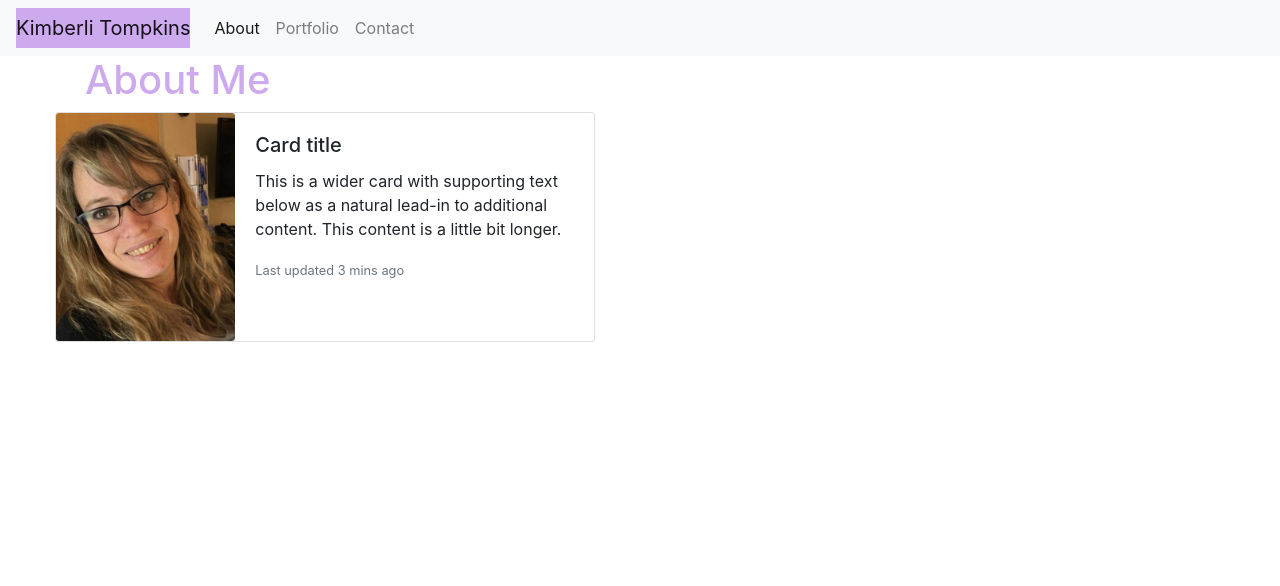
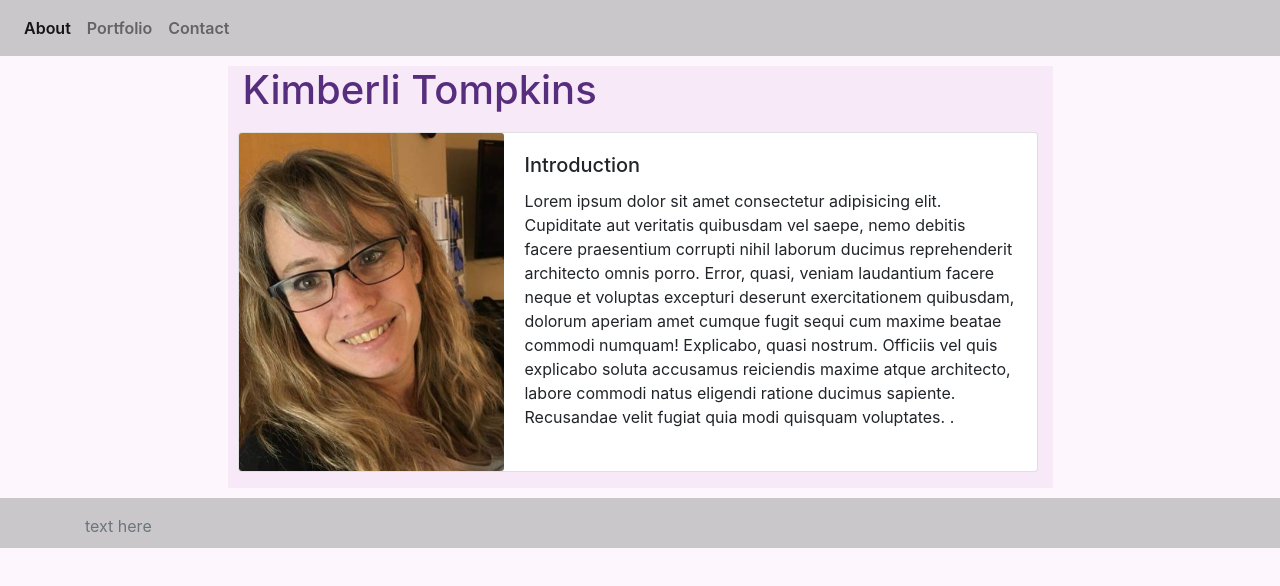
Before and after one commit to KimberliTompkins/Kimberli_Tompkins_Portfolio, a plain HTML site: page index.html in a window 1280 px wide. Drawn offline with nearby package versions, Linux system fonts and the light colour scheme.

Commit message:
added content to index.html and style.css

```diff
--- a/css/style.css
+++ b/css/style.css
@@ -0,0 +1,24 @@
+body{
+    background-color:rgb(253, 247, 253);
+
+}
+.ccontainer{
+
+    background-color:rgb(247, 233, 247);
+    margin-top: 10px;
+    margin-bottom: 10px;
+    max-width: 825px;
+}
+.cnavbar{
+    color: #ffffff;
+    font-weight: 600;
+    background-color:rgb(202, 199, 202);
+    }
+.headliner{
+    color: rgb(87, 46, 126);
+}
+
+.footer{
+    width:100px;
+    background-color:rgb(202, 199, 202);
+}
--- a/index.html
+++ b/index.html
@@ -4,12 +4,14 @@
     <meta charset="UTF-8">
     <meta name="viewport" content="width=device-width, initial-scale=1.0">
     <link rel="stylesheet" href="https://stackpath.bootstrapcdn.com/bootstrap/4.4.1/css/bootstrap.min.css" integrity="sha384-Vkoo8x4CGsO3+Hhxv8T/Q5PaXtkKtu6ug5TOeNV6gBiFeWPGFN9MuhOf23Q9Ifjh" crossorigin="anonymous">
+    <link rel="stylesheet" href="css/style.css">
     <title>Kimberli Tompkins Portfolio</title>
 </head>
 <body>
     <!-- Nav bar-->
-    <nav class="navbar navbar-expand-lg navbar-light bg-light" style="background-color:rgb(205, 170, 238);">
-        <a class="navbar-brand" href="#" style="background-color:rgb(205, 170, 238);">Kimberli Tompkins</a>
+
+    <nav class="navbar navbar-expand-lg navbar-light cnavbar" >
+
         <button class="navbar-toggler" type="button" data-toggle="collapse" data-target="#navbarText" aria-controls="navbarText" aria-expanded="false" aria-label="Toggle navigation" >
           <span class="navbar-toggler-icon"></span>
         </button>
@@ -30,31 +32,39 @@
       </nav>
       <!-- container starts here-->
 
-          <div class="container">
+          <div class="container ccontainer">
               <div class="row">
-                  <div class="col-md-12">
-                     <strong><h1 style="color: rgb(205, 170, 238);">About Me</h1></strong>
+                  <div class="col-md-12 headliner">
+                     <strong><h1>Kimberli Tompkins</h1></strong>
                   </div>
+              </div>
                   <section>
                     <div class="row">
-                        <div class="card mb-3" style="max-width: 540px;">
+                        <div class="card mb-3" style="max-width: 800px; margin: 10px;">
                             <div class="row no-gutters">
                               <div class="col-md-4">
                                 <img src="images/me_2.jpg" class="card-img" alt="...">
                               </div>
                               <div class="col-md-8">
                                 <div class="card-body">
-                                  <h5 class="card-title">Card title</h5>
-                                  <p class="card-text">This is a wider card with supporting text below as a natural lead-in to additional content. This content is a little bit longer.</p>
-                                  <p class="card-text"><small class="text-muted">Last updated 3 mins ago</small></p>
+                                  <h5 class="card-title">Introduction</h5>
+                                  <p class="card-text">Lorem ipsum dolor sit amet consectetur adipisicing elit. Cupiditate aut veritatis quibusdam vel saepe, nemo debitis facere praesentium corrupti nihil laborum ducimus reprehenderit architecto omnis porro. Error, quasi, veniam laudantium facere neque et voluptas excepturi deserunt exercitationem quibusdam, dolorum aperiam amet cumque fugit sequi cum maxime beatae commodi numquam! Explicabo, quasi nostrum. Officiis vel quis explicabo soluta accusamus reiciendis maxime atque architecto, labore commodi natus eligendi ratione ducimus sapiente. Recusandae velit fugiat quia modi quisquam voluptates. .</p>
+
                                 </div>
                               </div>
                             </div>
                           </div>
                     </div>
                   </section>
-              </div>
+
           </div>
+          <section>
+           <footer class="footer mt-auto py-3" style="width:100%;height:50px;">
+               <div class="container">
+                   <span class="text-muted" style="margin: 0 auto;">text here</span>
+               </div>
+           </footer>
+          </section>
 
 </body>
 </html>
```
